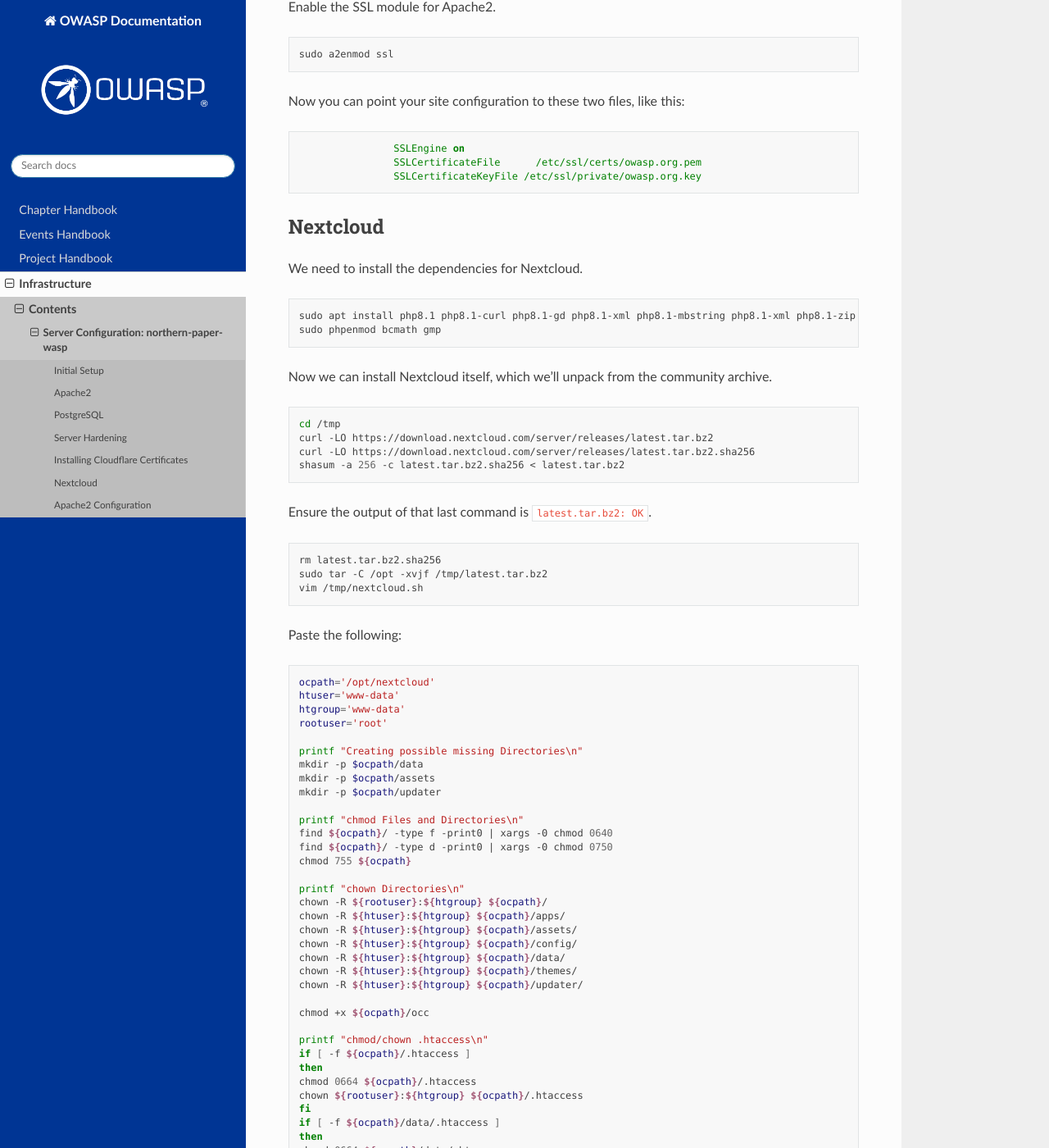
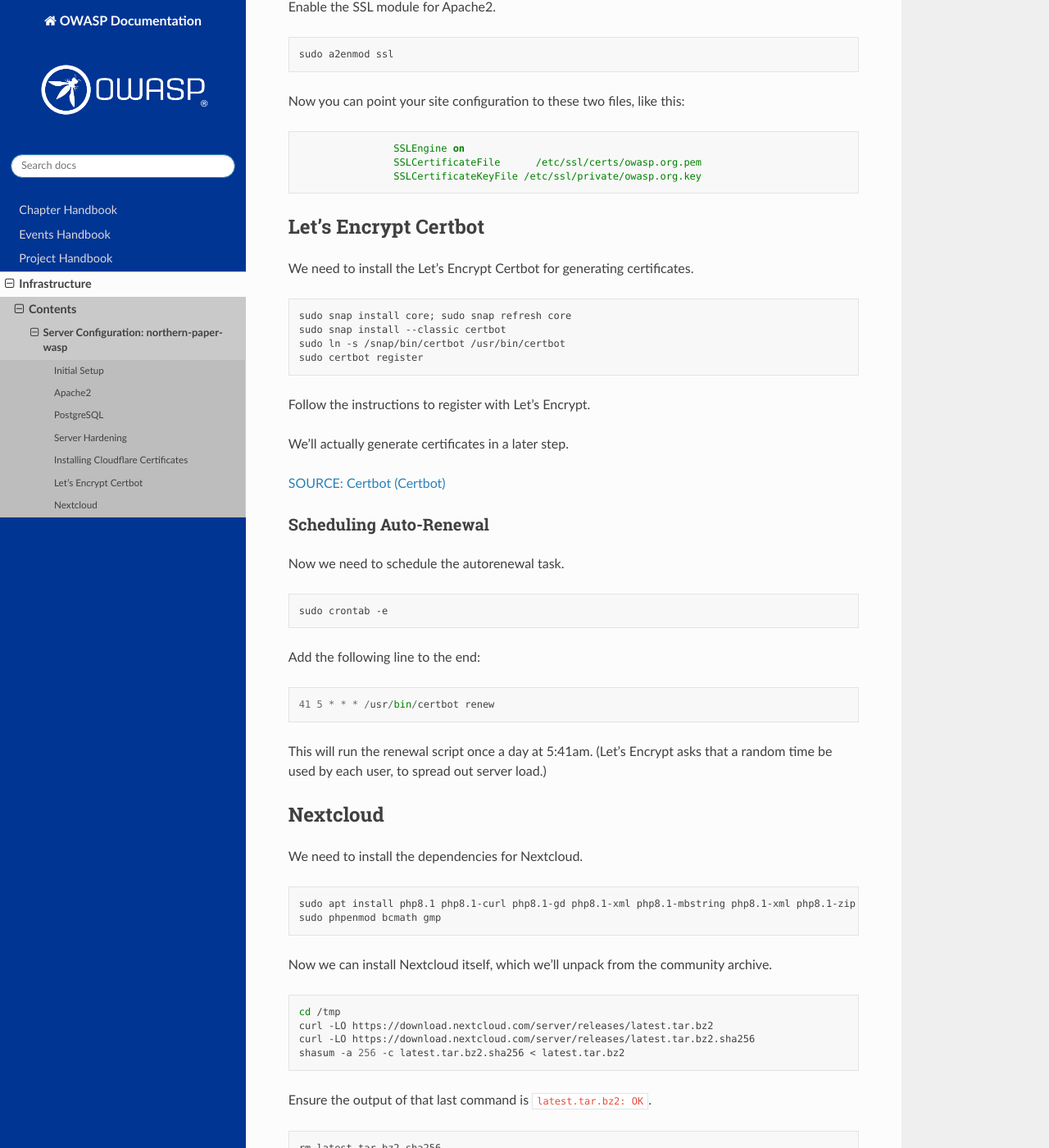
Before and after one commit to OWASP/docs, a Sphinx documentation site: the page built from source/infrastructure/northern-paper-wasp.md, in a window 1280 px wide and 1400 px high, scrolled down 10889 px. Shown: the whole window at 82% size. Built offline with Sphinx 7.4.7 and the Read the Docs theme 2.0.0, drawn with Linux system fonts in a browser that asks for light colours; some of the changed text lies outside the part shown.

Commit message:
Co-authored-by: Jason C. McDonald <codemouse92@outlook.com>

````diff
--- a/source/infrastructure/northern-paper-wasp.md
+++ b/source/infrastructure/northern-paper-wasp.md
@@ -553,6 +553,39 @@
                 SSLCertificateKeyFile /etc/ssl/private/owasp.org.key
 ```
 
+## Let's Encrypt Certbot
+
+We need to install the Let’s Encrypt Certbot for generating certificates.
+
+```bash
+sudo snap install core; sudo snap refresh core
+sudo snap install --classic certbot
+sudo ln -s /snap/bin/certbot /usr/bin/certbot
+sudo certbot register
+```
+
+Follow the instructions to register with Let’s Encrypt.
+
+We’ll actually generate certificates in a later step.
+
+[SOURCE: Certbot (Certbot)](https://certbot.eff.org/lets-encrypt/ubuntufocal-apache)
+
+### Scheduling Auto-Renewal
+
+Now we need to schedule the autorenewal task.
+
+```bash
+sudo crontab -e
+```
+
+Add the following line to the end:
+
+```
+41 5 * * * /usr/bin/certbot renew
+```
+
+This will run the renewal script once a day at 5:41am. (Let’s Encrypt asks that a random time be used by each user, to spread out server load.)
+
 ## Nextcloud
 
 We need to install the dependencies for Nextcloud.
@@ -630,7 +663,19 @@
 
 That will create the directories.
 
-## Apache2 Configuration
+### Domain and Certificates
+
+We first set up the domain name and the certificates. For our configuration, we used `cloud.owasp.org`.
+
+We generate a certificate like this:
+
+```bash
+sudo certbot certonly --apache -d cloud.owasp.org
+```
+
+In the output for the certbot command, take note of the paths where the certificate and chain were saved. You’ll need that in the next step.
+
+### Apache2 Configuration
 
 We create an Apache2 site configuration for Nextcloud.
 
````
Also changed, not shown: other parts of source/infrastructure/northern-paper-wasp.md (+4 -2 lines).
